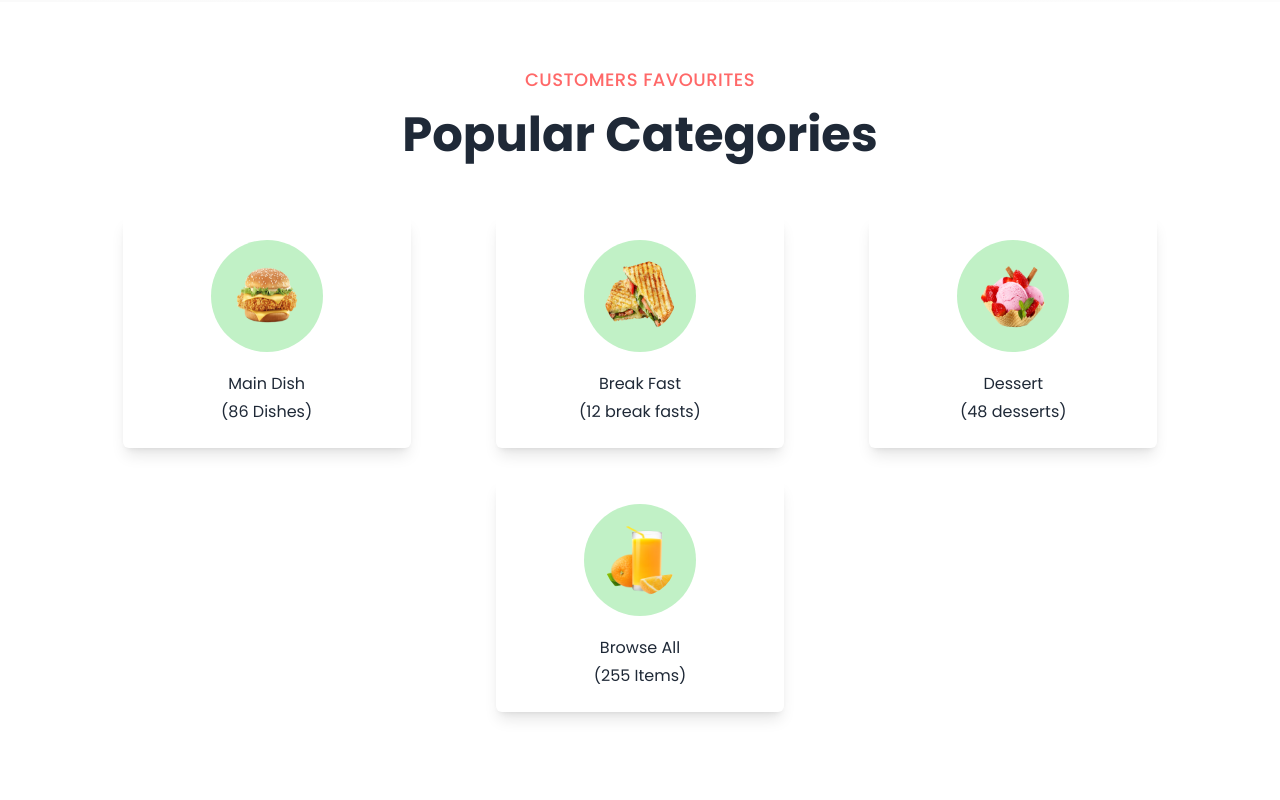
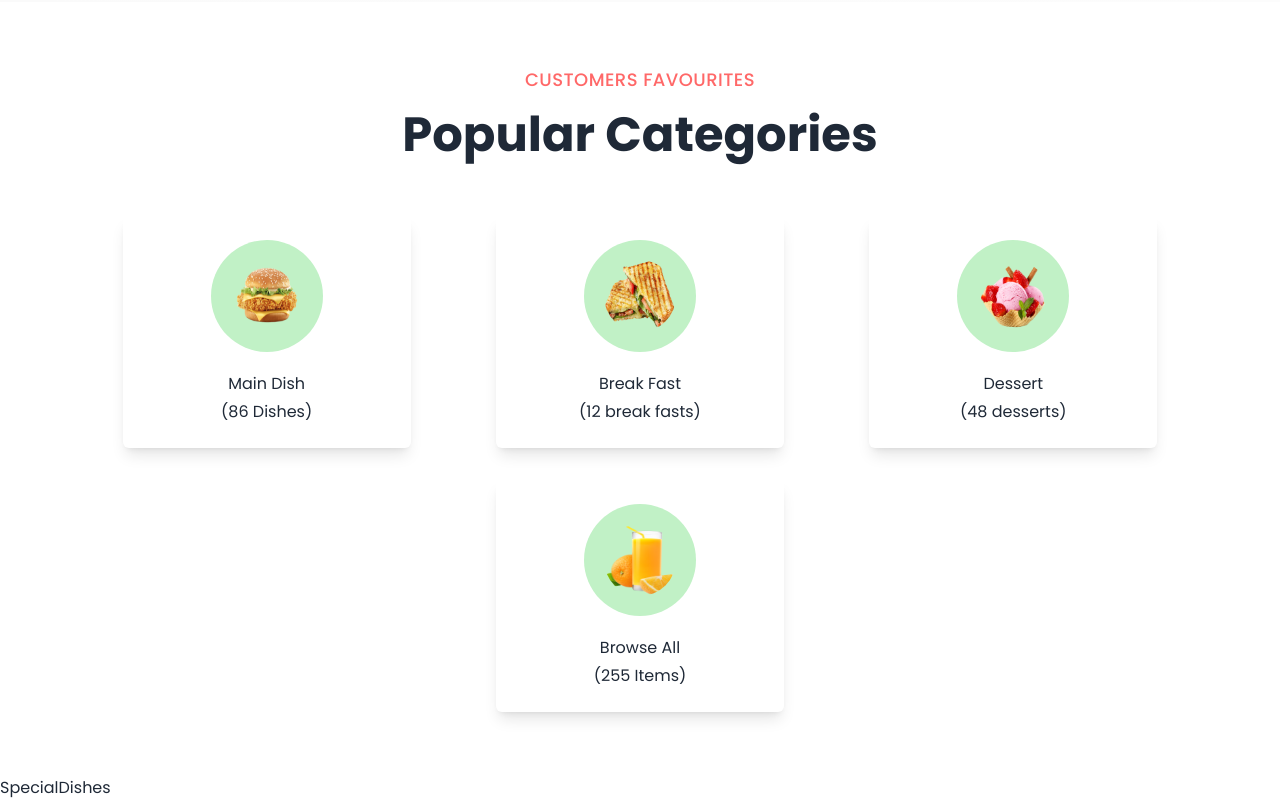
Before and after one commit to Mubarak1A/EatUp, a React (Vite) app in the folder EatUp-client/: page / in a window 1280 px wide. Shown: the part 784-1584 px from the top of the page. Before the commit the page ends 1560 px from the top, so only its background shows below. Built offline with nearby package versions, Linux system fonts and the light colour scheme.

Commit message:
create and import the special dishes comp

```diff
--- a/EatUp-client/src/pages/home/Home.jsx
+++ b/EatUp-client/src/pages/home/Home.jsx
@@ -1,12 +1,14 @@
 import React from 'react'
 import Banner from './components/Banner'
 import Categories from './components/Categories'
+import SpecialDishes from './components/SpecialDishes'
 
 export default function Home() {
   return (
     <>
       <Banner />
       <Categories />
+      <SpecialDishes />
     </>
   )
 }
--- /dev/null
+++ b/EatUp-client/src/pages/home/components/SpecialDishes.jsx
@@ -0,0 +1,7 @@
+import React from 'react'
+
+export default function SpecialDishes() {
+  return (
+    <div>SpecialDishes</div>
+  )
+}
```
